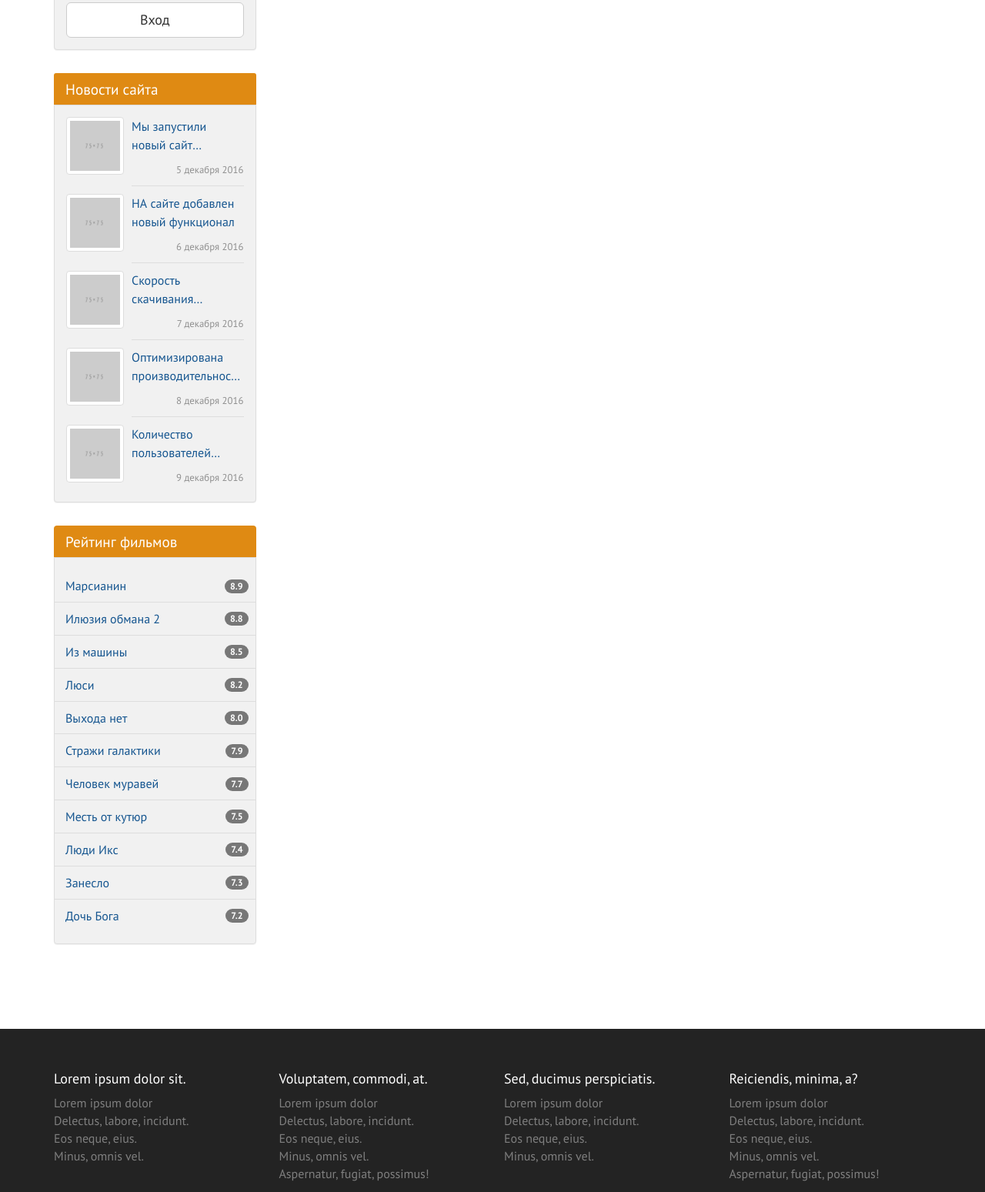
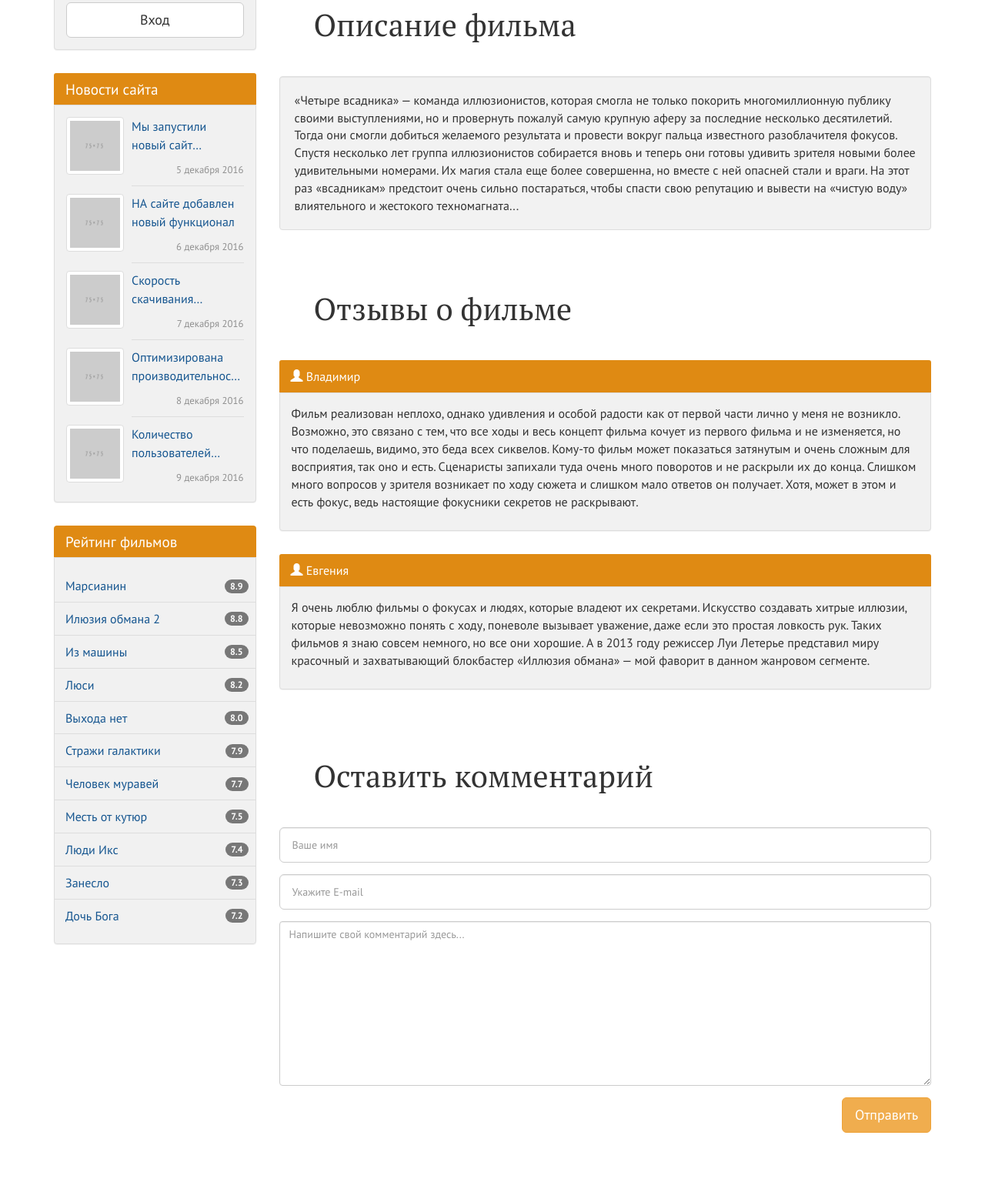
Before and after one commit to TaniaZdanevich/kinozal, a website: page page.html in a window 1280 px wide. Shown: the part 1153-2702 px from the top of the page at 77% size. Drawn offline with Linux system fonts and the light colour scheme.

Commit message:
almost finished

```diff
--- a/assets/scss/_footer.scss
+++ b/assets/scss/_footer.scss
@@ -8,12 +8,17 @@
     }
     a{
         color: lighten($color-dark, 36%);
+        &:focus,
+        &:hover{
+            color: $color-light;
+            }
     }
     &-fifth{
         margin: 20px 0;
         text-align: center;
         a{
             color: darken($color-light, 6%);
+
         }
     }
 }
--- a/assets/scss/_main.scss
+++ b/assets/scss/_main.scss
@@ -96,3 +96,9 @@
         font-size: 0.8em;
     }
 }
+
+.film-send-comment{
+    &__button{
+        float: right;
+    }
+}
--- a/assets/scss/_sidebar.scss
+++ b/assets/scss/_sidebar.scss
@@ -88,6 +88,7 @@
              }
         &:hover,
         &:focus{
+            cursor: pointer;
             background-color: $color-accent !important;
             > a {
                 color: $color-light !important;
--- a/page.html
+++ b/page.html
@@ -117,6 +117,63 @@
               Режиссер <span class="film-info__badge badge">Джон М.Чу</span>
             </span>
           </div>
+        </section>
+
+        <section class="film-description">
+          <h2>Описание фильма</h2>
+          <div class="well">
+            «Четыре всадника» — команда иллюзионистов, которая смогла не только покорить многомиллионную публику своими выступлениями, но и провернуть пожалуй самую крупную аферу за последние несколько десятилетий. Тогда они смогли добиться желаемого результата и провести вокруг пальца известного разоблачителя фокусов. Спустя несколько лет группа иллюзионистов собирается вновь и теперь они готовы удивить зрителя новыми более удивительными номерами. Их магия стала еще более совершенна, но вместе с ней опасней стали и враги. На этот раз «всадникам» предстоит очень сильно постараться, чтобы спасти свою репутацию и вывести на «чистую воду» влиятельного и жестокого техномагната...
+          </div>
+        </section>
+
+        <section class="film-comments">
+          <h2>Отзывы о фильме</h2>
+
+          <div class="panel panel-info">
+            <div class="panel-heading">
+              <span class="glyphicon glyphicon-user"></span>
+              <span>Владимир</span>
+            </div>
+            <div class="panel-body">
+              <p>
+                Фильм реализован неплохо, однако удивления и особой радости как от первой части лично у меня не возникло.
+                Возможно, это связано с тем, что все ходы и весь концепт фильма кочует из первого фильма и не изменяется, но что поделаешь, видимо, это беда всех сиквелов. Кому-то фильм может показаться затянутым и очень сложным для восприятия, так оно и есть. Сценаристы запихали туда очень много поворотов и не раскрыли их до конца. Слишком много вопросов у зрителя возникает по ходу сюжета и слишком мало ответов он получает. Хотя, может в этом и есть фокус, ведь настоящие фокусники секретов не раскрывают.
+              </p>
+            </div>
+          </div>
+
+          <div class="panel panel-info">
+            <div class="panel-heading">
+              <span class="glyphicon glyphicon-user"></span>
+              <span>Евгения</span>
+            </div>
+            <div class="panel-body">
+              <p>
+              Я очень люблю фильмы о фокусах и людях, которые владеют их секретами. Искусство создавать хитрые иллюзии, которые невозможно понять с ходу, поневоле вызывает уважение, даже если это простая ловкость рук. Таких фильмов я знаю совсем немного, но все они хорошие. А в 2013 году режиссер Луи Летерье представил миру красочный и захватывающий блокбастер «Иллюзия обмана» — мой фаворит в данном жанровом сегменте.
+
+              </p>
+            </div>
+          </div>
+
+
+
+        </section>
+
+        <section class="film-send-comment">
+          <h2>Оставить комментарий</h2>
+          <form action="comment">
+            <div class="form-group">
+              <input type="text" class="form-control input-lg" placeholder="Ваше имя">
+            </div>
+            <div class="form-group">
+              <input type="email" class="form-control input-lg" placeholder="Укажите E-mail" >
+            </div>
+            <div class="form-group">
+              <textarea name="comment" class="form-control"   rows="10" placeholder="Напишите свой комментарий здесь..."></textarea>
+            </div>
+            <button type="submit" class="film-send-comment__button btn btn-lg btn-warning">Отправить</button>
+
+          </form>
         </section>
 
       </main>
```
Also changed, not shown: assets/css/style.css.
